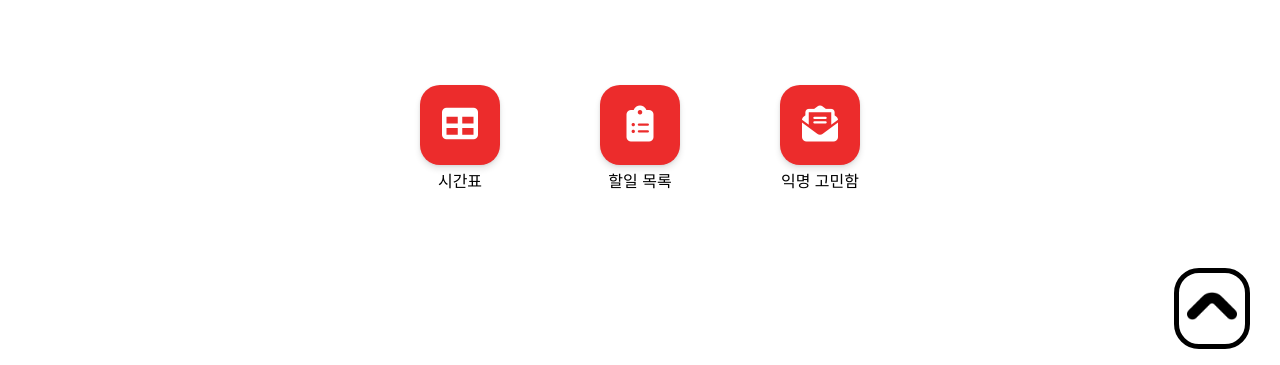
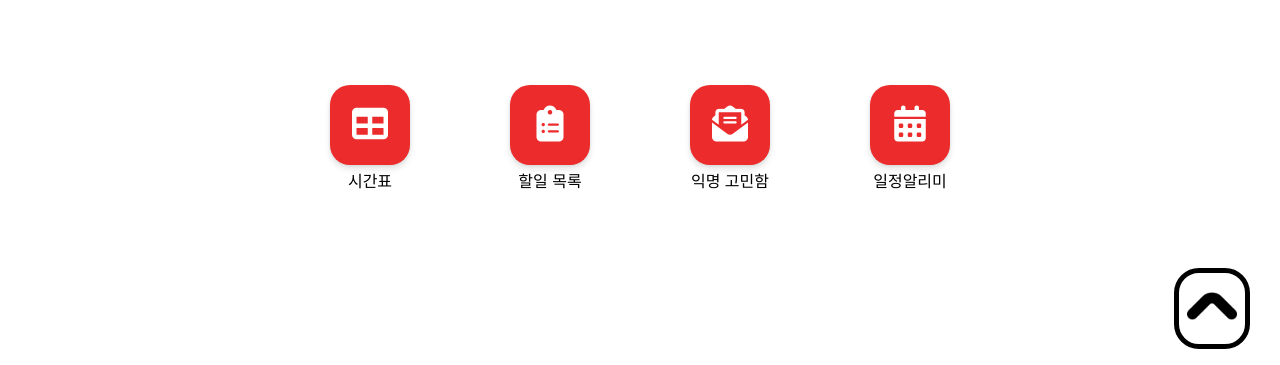
Before and after one commit to DevMacho/SchoolTimeNotification, a plain HTML site: page index.html in a window 1280 px wide. Shown: the part 421-786 px from the top of the page. Drawn offline with Linux system fonts and the light colour scheme; a script that the page names is missing.

Commit message:
'schoolnotifier'

```diff
--- a/index.html
+++ b/index.html
@@ -12,6 +12,11 @@
     <script defer src="app.js"></script>
     <script defer src="todo.js"></script>
     <script defer src="buttons.js"></script>
+    <script>
+        function notifierLocation() {
+            window.location.href = "https://school-notifier-frontend.vercel.app/"
+        }
+    </script>
     <script defer src="https://kit.fontawesome.com/c4986d1f0b.js"></script>
     <link rel="preconnect" href="https://fonts.gstatic.com">
     <link href="https://fonts.googleapis.com/css2?family=Noto+Sans+KR:wght@100;300;400;500;700;900&display=swap" rel="stylesheet">
@@ -33,6 +38,7 @@
                 <div class="oneBTN"><button id="tableBTN"><i class="fas fa-table"></i></button>시간표</div>
                 <div class="oneBTN"><button id="todoListBTN"><i class="fas fa-clipboard-list"></i></button>할일 목록</div>
                 <div class="oneBTN"><button id="mindBTN"><i class="fas fa-envelope-open-text"></i></button>익명 고민함</div>
+                <div class="oneBTN"><button id="notifierBTN" onclick="notifierLocation()"><i class="fas fa-calendar-alt"></i></button>일정알리미</div>
             </div>
         </div>
         <table id="table" class="hide">
--- a/style.css
+++ b/style.css
@@ -144,7 +144,8 @@ td {
 
 #todoListBTN,
 #mindBTN,
-#tableBTN {
+#tableBTN,
+#notifierBTN {
 	color: white;
 	background-color: #ec2c2c;
 	transition: 0.3s;
@@ -161,7 +162,8 @@ td {
 
 #todoListBTN:hover,
 #mindBTN:hover,
-#tableBTN:hover {
+#tableBTN:hover,
+#notifierBTN:hover {
 	background-color: #c71515;
 }
 
```
